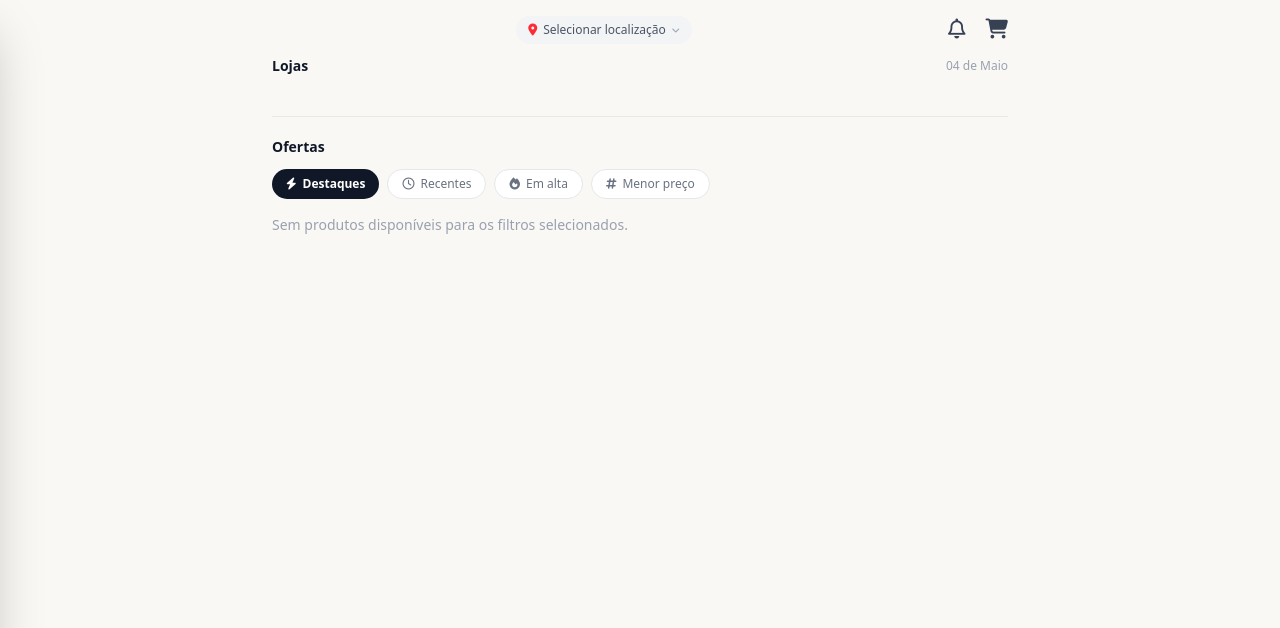
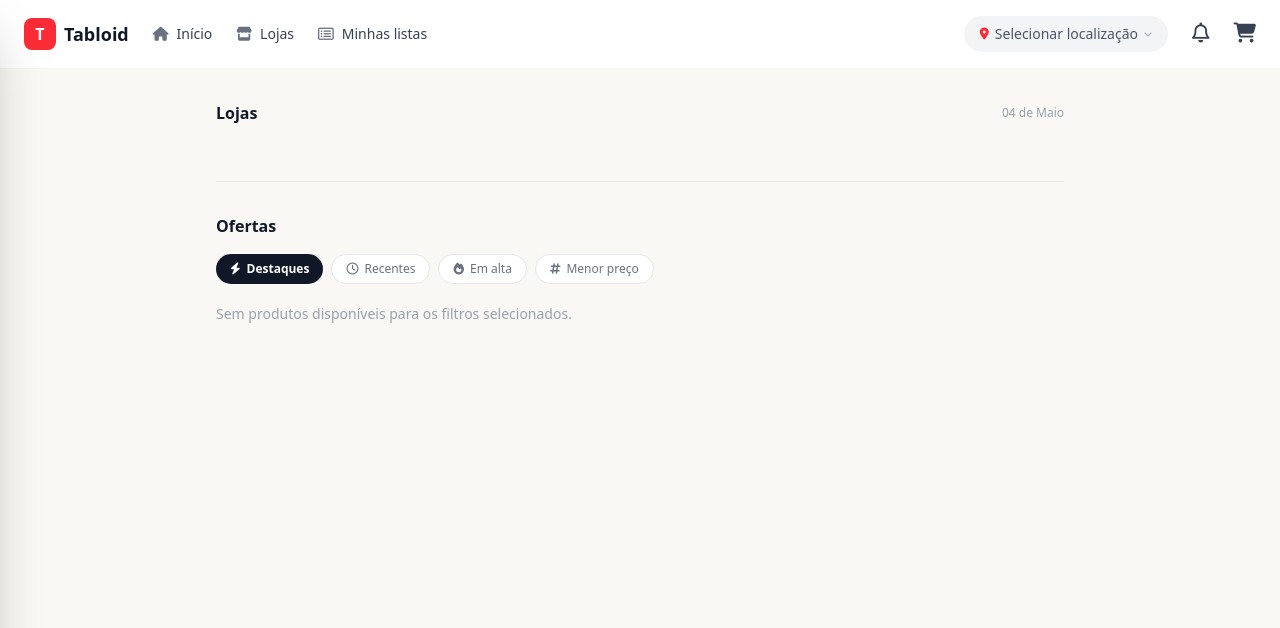
Before and after one commit to gabrielezidio96/tabloid_web, a Django app: page / in a window 1280 px wide. Shown: the top 628 px of the page. Run offline with Django 5.2, Linux system fonts and the light colour scheme; data that the repository does not hold is empty.

Commit message:
feat: improve responsive design with desktop-optimized layout adjustments and component sizing

```diff
--- a/deals/templates/deals/_notification_row.html
+++ b/deals/templates/deals/_notification_row.html
@@ -1,5 +1,5 @@
 {# Args: n, icon, icon_color, bg_color #}
-<form method="post" action="{% url 'deals:notification-mark' n.pk %}" class="block mx-5 mb-3">
+<form method="post" action="{% url 'deals:notification-mark' n.pk %}" class="block mx-5 lg:mx-0 mb-3">
   {% csrf_token %}
   <button type="submit" class="w-full text-left bg-white rounded-2xl shadow-sm p-4 flex items-start gap-3 cursor-pointer">
     <div class="w-10 h-10 rounded-xl flex items-center justify-center shrink-0" style="background-color: {{ bg_color }};">
--- a/deals/templates/deals/cart.html
+++ b/deals/templates/deals/cart.html
@@ -4,7 +4,7 @@
 {% block title %}Minha lista — Tabloid{% endblock %}
 
 {% block content %}
-<div class="px-5 pb-4 flex items-center gap-3">
+<div class="px-5 lg:px-0 pb-4 flex items-center gap-3">
   <a href="{% url 'deals:home' %}" class="w-9 h-9 flex items-center justify-center rounded-xl bg-white border border-gray-100 no-underline">
     <i class="fa-solid fa-arrow-left text-gray-700 text-sm" aria-hidden="true"></i>
   </a>
@@ -34,7 +34,7 @@
   {% for group in store_groups %}
   {% include "partials/store_section_header.html" with title=group.title subtotal=group.subtotal %}
   {% for row in group.rows %}
-  <div class="bg-white rounded-2xl p-3 mx-5 mb-3 shadow-sm border border-gray-100 flex flex-col gap-2">
+  <div class="bg-white rounded-2xl p-3 lg:p-5 mx-5 lg:mx-0 mb-3 lg:mb-4 shadow-sm border border-gray-100 flex flex-col gap-2">
     <div class="flex items-center gap-3">
       {% if row.product.thumb_image_url or row.product.image_url %}
       <img src="{{ row.product.thumb_image_url|default:row.product.image_url }}" alt="{{ row.product.name }}" class="w-16 h-16 rounded-xl object-cover">
--- a/deals/templates/deals/notifications.html
+++ b/deals/templates/deals/notifications.html
@@ -3,7 +3,7 @@
 {% block title %}Notificações — Tabloid{% endblock %}
 
 {% block content %}
-<div class="px-5 pb-4 flex items-center gap-3">
+<div class="px-5 lg:px-0 pb-4 flex items-center gap-3">
   <a href="{% url 'deals:home' %}" class="w-9 h-9 flex items-center justify-center rounded-xl bg-white border border-gray-100 no-underline">
     <i class="fa-solid fa-arrow-left text-gray-700 text-sm" aria-hidden="true"></i>
   </a>
--- a/deals/templates/deals/saved_list_detail.html
+++ b/deals/templates/deals/saved_list_detail.html
@@ -4,7 +4,7 @@
 {% block title %}{{ saved_list.name }} — Tabloid{% endblock %}
 
 {% block content %}
-<div class="px-5 pb-4 flex items-center gap-3">
+<div class="px-5 lg:px-0 pb-4 flex items-center gap-3">
   <a href="{% url 'deals:saved-list-list' %}" class="w-9 h-9 flex items-center justify-center rounded-xl bg-white border border-gray-100 no-underline">
     <i class="fa-solid fa-arrow-left text-gray-700 text-sm" aria-hidden="true"></i>
   </a>
@@ -18,7 +18,7 @@
   {% for group in store_groups %}
   {% include "partials/store_section_header.html" with title=group.title subtotal=group.subtotal %}
   {% for row in group.rows %}
-  <div class="bg-white rounded-2xl p-3 mx-5 mb-3 shadow-sm border border-gray-100 flex items-center gap-3">
+  <div class="bg-white rounded-2xl p-3 lg:p-5 mx-5 lg:mx-0 mb-3 lg:mb-4 shadow-sm border border-gray-100 flex items-center gap-3">
     {% if row.product.thumb_image_url or row.product.image_url %}
     <img src="{{ row.product.thumb_image_url|default:row.product.image_url }}" alt="{{ row.product.name }}" class="w-14 h-14 rounded-xl object-cover">
     {% else %}
--- a/deals/templates/deals/store_list.html
+++ b/deals/templates/deals/store_list.html
@@ -3,7 +3,7 @@
 {% block title %}Lojas — Tabloid{% endblock %}
 
 {% block content %}
-<div class="px-5 pb-4 flex items-center gap-3">
+<div class="px-5 lg:px-0 pb-4 flex items-center gap-3">
   <a href="{% url 'deals:home' %}" class="w-9 h-9 flex items-center justify-center rounded-xl bg-white border border-gray-100 no-underline">
     <i class="fa-solid fa-arrow-left text-gray-700 text-sm" aria-hidden="true"></i>
   </a>
@@ -15,7 +15,7 @@
 
 <div class="pt-2 pb-8">
   {% for store in stores %}
-  <a href="{% url 'deals:store-detail' store.slug %}" class="block bg-white mx-5 mb-3 rounded-2xl flex items-center gap-4 p-4 shadow-sm no-underline text-inherit">
+  <a href="{% url 'deals:store-detail' store.slug %}" class="block bg-white mx-5 lg:mx-0 mb-3 lg:mb-4 rounded-2xl flex items-center gap-4 p-4 lg:p-5 shadow-sm border border-gray-100 no-underline text-inherit">
     <div class="w-[52px] h-[52px] rounded-2xl overflow-hidden border border-gray-200 bg-white shrink-0">
       {% if store.logo %}
       <img src="{{ store.logo.url }}" alt="{{ store.name }}" class="w-full h-full object-cover">
--- a/templates/base.html
+++ b/templates/base.html
@@ -18,23 +18,43 @@
 <body class="bg-cream text-gray-900 min-h-screen">
   {% include "partials/drawer_menu.html" %}
 
-  <header class="px-4 pt-4 pb-3 max-w-3xl mx-auto">
-    <div class="flex items-center gap-3">
-      <label for="drawer-toggle" class="cursor-pointer p-1.5 -ml-1.5 md:hidden" aria-label="Abrir menu">
+  <header class="bg-white lg:border-b lg:border-gray-100">
+    <div class="max-w-7xl mx-auto px-4 lg:px-6 pt-4 pb-3 lg:py-4 flex items-center gap-3 lg:gap-6">
+      <label for="drawer-toggle" class="cursor-pointer p-1.5 -ml-1.5 lg:hidden" aria-label="Abrir menu">
         <i class="fa-solid fa-bars text-gray-700 text-xl" aria-hidden="true"></i>
       </label>
 
-      <div class="flex-1 flex justify-center">
-        <label for="drawer-toggle" class="inline-flex items-center gap-1.5 bg-gray-100 rounded-full px-3 py-1.5 cursor-pointer">
+      <a href="{% url 'deals:home' %}" class="hidden lg:flex items-center gap-2 no-underline shrink-0">
+        <span class="w-8 h-8 rounded-lg bg-red-500 flex items-center justify-center text-white font-extrabold">T</span>
+        <span class="text-lg font-bold text-gray-900">Tabloid</span>
+      </a>
+
+      <nav class="hidden lg:flex items-center gap-6">
+        <a href="{% url 'deals:home' %}" class="flex items-center gap-2 text-sm font-medium text-gray-700 no-underline hover:text-red-500">
+          <i class="fa-solid fa-house text-gray-500 text-sm" aria-hidden="true"></i>
+          Início
+        </a>
+        <a href="{% url 'deals:store-list' %}" class="flex items-center gap-2 text-sm font-medium text-gray-700 no-underline hover:text-red-500">
+          <i class="fa-solid fa-store text-gray-500 text-sm" aria-hidden="true"></i>
+          Lojas
+        </a>
+        <a href="{% url 'deals:saved-list-list' %}" class="flex items-center gap-2 text-sm font-medium text-gray-700 no-underline hover:text-red-500">
+          <i class="fa-regular fa-rectangle-list text-gray-500 text-sm" aria-hidden="true"></i>
+          Minhas listas
+        </a>
+      </nav>
+
+      <div class="flex-1 flex justify-center lg:justify-end">
+        <label for="drawer-toggle" class="inline-flex items-center gap-1.5 bg-gray-100 rounded-full px-3 py-1.5 lg:px-4 lg:py-2 cursor-pointer">
           <i class="fa-solid fa-location-dot text-red-500 text-xs" aria-hidden="true"></i>
-          <span class="text-gray-600 text-xs font-medium truncate max-w-48">
+          <span class="text-gray-600 text-xs lg:text-sm font-medium truncate max-w-48">
             {% if selected_city %}{{ selected_city }}{% if selected_state %}, {{ selected_state }}{% endif %}{% elif selected_state %}{{ selected_state }}{% else %}Selecionar localização{% endif %}
           </span>
           <i class="fa-solid fa-chevron-down text-gray-400 text-[8px]" aria-hidden="true"></i>
         </label>
       </div>
 
-      <div class="flex items-center gap-5">
+      <div class="flex items-center gap-5 lg:gap-6">
         <a href="{% url 'deals:notification-list' %}" class="relative no-underline" aria-label="Notificações">
           <i class="fa-regular fa-bell text-gray-700 text-xl" aria-hidden="true"></i>
           {% if unread_notifications_count %}
@@ -51,7 +71,7 @@
     </div>
   </header>
 
-  <main class="max-w-3xl mx-auto pb-12">
+  <main class="max-w-4xl mx-auto px-0 lg:px-6 pb-12 pt-4 lg:pt-8">
     {% block content %}{% endblock %}
   </main>
 
--- a/templates/index.html
+++ b/templates/index.html
@@ -2,13 +2,13 @@
 {% load l10n %}
 
 {% block content %}
-<section class="mb-5">
-  <div class="flex items-center justify-between px-4 mb-3">
-    <h2 class="text-sm font-bold text-gray-900">Lojas</h2>
+<section class="mb-5 lg:mb-8">
+  <div class="flex items-center justify-between px-4 lg:px-0 mb-3 lg:mb-4">
+    <h2 class="text-sm lg:text-base font-bold text-gray-900">Lojas</h2>
     <span class="text-xs text-gray-400">{{ today|date:"d \\d\\e F" }}</span>
   </div>
 
-  <div class="flex items-start overflow-x-auto pb-2 px-3 scrollbar-none">
+  <div class="flex items-start overflow-x-auto pb-2 px-3 lg:px-0 scrollbar-none">
     {% for s in stores %}
     {% url 'deals:store-detail' s.slug as store_href %}
     {% include "partials/store_card.html" with store=s selected=False href=store_href %}
@@ -16,14 +16,14 @@
   </div>
 </section>
 
-<div class="h-px bg-gray-200 mx-4 mb-5"></div>
+<div class="h-px bg-gray-200 mx-4 lg:mx-0 mb-5 lg:mb-8"></div>
 
 <section class="mb-4">
-  <div class="flex items-center justify-between px-4 mb-3">
-    <h2 class="text-sm font-bold text-gray-900">Ofertas</h2>
+  <div class="flex items-center justify-between px-4 lg:px-0 mb-3 lg:mb-4">
+    <h2 class="text-sm lg:text-base font-bold text-gray-900">Ofertas</h2>
   </div>
   {% with sp=selected_state|urlencode cp=selected_city|urlencode store=selected_store|urlencode %}
-  <div class="flex px-4 gap-2 mb-4 overflow-x-auto scrollbar-none">
+  <div class="flex px-4 lg:px-0 gap-2 mb-4 lg:mb-5 overflow-x-auto scrollbar-none">
     <a href="?sort=featured{% if store %}&store={{ store }}{% endif %}{% if sp %}&state={{ sp }}{% endif %}{% if cp %}&city={{ cp }}{% endif %}"
       class="shrink-0 no-underline inline-flex items-center gap-1.5 rounded-full px-3.5 py-1.5 text-xs font-bold {% if selected_sort == 'featured' %}bg-gray-900 text-white{% else %}bg-white border border-gray-200 text-gray-500 font-medium{% endif %}">
       <i class="fa-solid fa-bolt" aria-hidden="true"></i>
@@ -57,7 +57,7 @@
     {% endfor %}
   </div>
   {% else %}
-  <p class="text-gray-400 text-sm px-4">Sem produtos disponíveis para os filtros selecionados.</p>
+  <p class="text-gray-400 text-sm px-4 lg:px-0">Sem produtos disponíveis para os filtros selecionados.</p>
   {% endif %}
 </section>
 {% endblock %}
--- a/templates/partials/store_section_header.html
+++ b/templates/partials/store_section_header.html
@@ -1,6 +1,6 @@
 {% load l10n %}
 {# Args: title, subtotal #}
-<div class="flex items-center justify-between px-5 pt-5 pb-1">
+<div class="flex items-center justify-between px-5 lg:px-0 pt-5 pb-1">
   <span class="text-sm font-bold text-gray-700">{{ title }}</span>
   <span class="text-xs font-medium text-gray-400">R$ {{ subtotal|localize }}</span>
 </div>
```
Also changed, not shown: templates/partials/product_card.html (+11 -11 lines), static/css/output.css.
